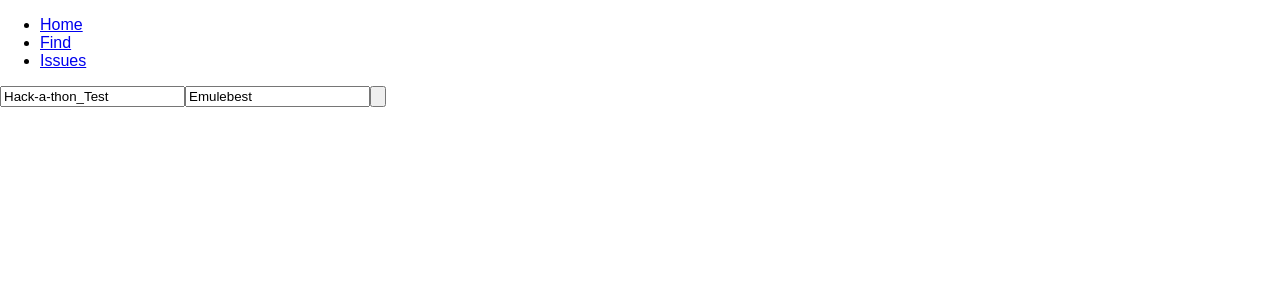
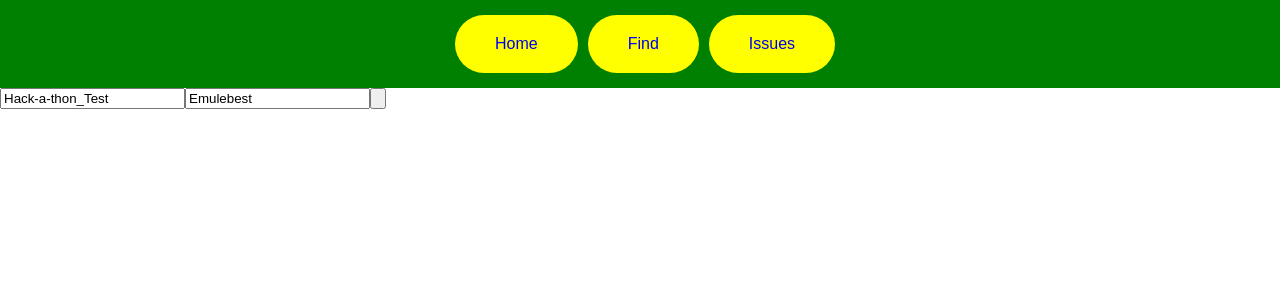
Before and after one commit to Emulebest/Vinnytsa_hackathon_test_project, a React (Create React App) app in the folder react_frontend/: page / in a window 1280 px wide. Shown: the top 300 px of the page. Built offline with nearby package versions, Linux system fonts and the light colour scheme.

Commit message:
samaya galimaya menushka ever

```diff
--- a/react_frontend/src/App.js
+++ b/react_frontend/src/App.js
@@ -1,6 +1,6 @@
 import React, {Component} from "react";
 import "./sass/App.scss";
-import Head from "./containers/Head";
+import NavBar from "./containers/NavBar";
 import Body from "./containers/Body";
 import {BrowserRouter} from "react-router-dom";
 
@@ -10,7 +10,7 @@ class App extends Component {
         return (
                 <BrowserRouter>
                     <div>
-                        <Head/>
+                        <NavBar/>
                         <Body/>
                     </div>
                 </BrowserRouter>
--- a/react_frontend/src/containers/Head.js
+++ b/react_frontend/src/containers/NavBar.js
@@ -1,11 +1,12 @@
 import React from "react";
 import {Link} from "react-router-dom";
+import "../sass/NavBar.css";
 
 export default class Head extends React.Component{
     render(){
         return(
             <div>
-                <ul>
+                <ul className="navbar">
                     <li><Link to='/'>Home</Link></li>
                     <li><Link to='/search'>Find</Link></li>
                     <li><Link to='/issues'>Issues</Link></li>
--- /dev/null
+++ b/react_frontend/src/sass/NavBar.scss
@@ -0,0 +1,25 @@
+.navbar {
+  list-style-type: none;
+  width: 100vw;
+  background-color: green;
+  padding: 15px 0;
+  margin:0 auto;
+  text-align: center;
+
+  li{
+    display: inline-block;
+    padding: 20px 40px;
+    background-color: yellow;
+    margin-left : 10px;
+    border-radius: 30px;
+    a {
+      text-decoration: none;
+    }
+    a:visited{
+      color: black;
+    }
+  }
+  li:hover{
+    background-color: red;
+  }
+}
```
